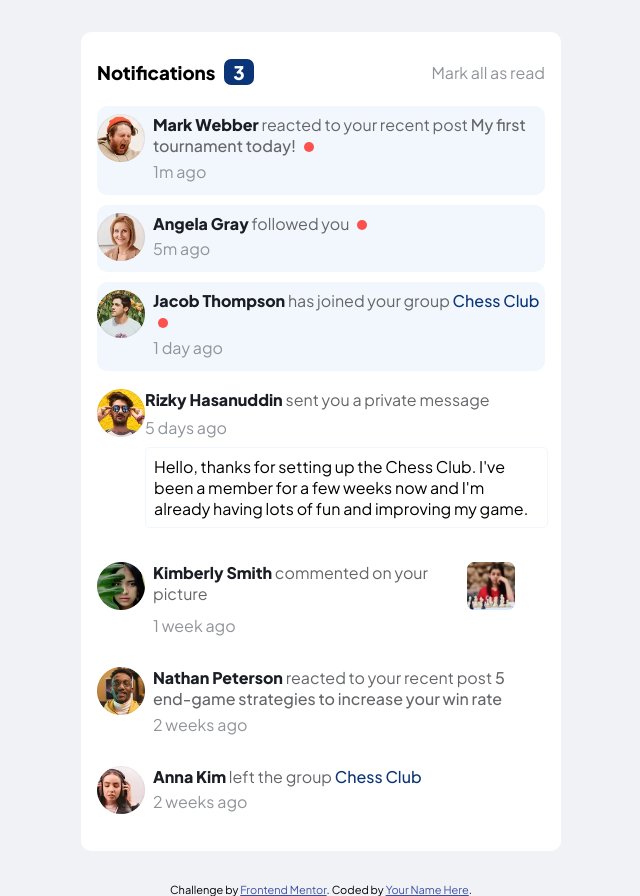
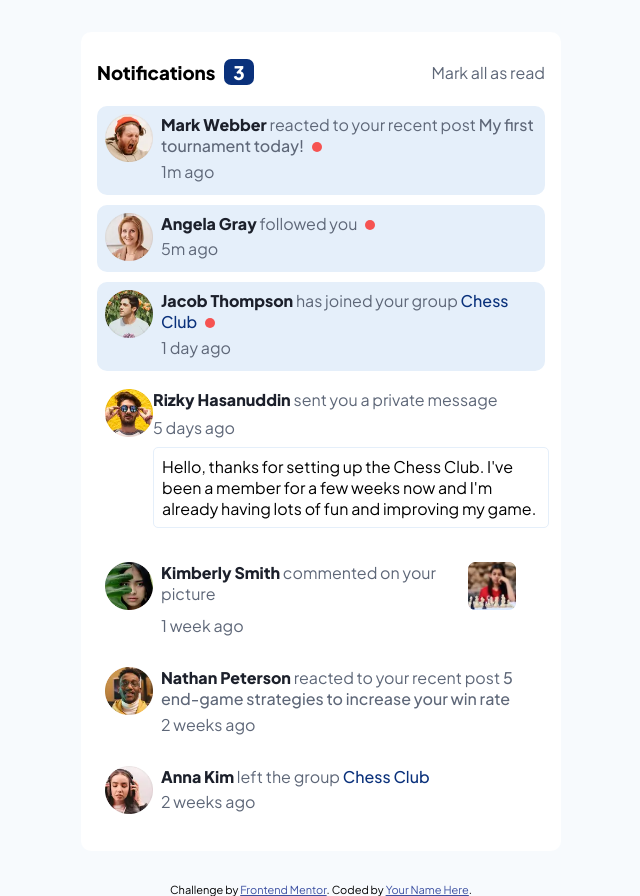
Before and after one commit to Ciscoo91/notifications-page-main, a plain HTML site: page index.html in a window 1280 px wide. Shown: the whole page, without its empty margins (319-959 px from the left). Drawn offline with Linux system fonts and the light colour scheme; files whose address does not match are found by name.

Commit message:
updated colors + padding left in notification item

```diff
--- a/assets/style.css
+++ b/assets/style.css
@@ -17,13 +17,13 @@
 
 
 :root {
-    --primaryBlue: rgb(11,53,119);
-    --dark: rgb(26, 29, 36);
-    --lightBg: rgb(240, 242, 246);
-    --lightGray: rgb(145,148,153);
-    --gray: rgb(100, 102, 105);
-    --danger: rgb(253,81,78);
-    --lightBlue: rgb(241, 247, 252);
+    --primaryBlue: hsl(219, 85%, 26%);
+    --dark: hsl(224, 21%, 14%);
+    --lightBg: hsl(210, 60%, 98%);
+    --grayishBlue: hsl(219, 14%, 63%);
+    --lightGray: hsl(211, 68%, 94%);
+    --gray: hsl(219, 12%, 42%);
+    --danger: hsl(1, 90%, 64%);
 }
 
 * {
@@ -69,14 +69,14 @@ body {
 }
 
 .mark-read{
-    color: var(--lightGray);
+    color: var(--gray);
     font-weight: 400;
 }
 
 .notification-item{
     border-radius: 10px;
     margin: 10px auto;
-    padding:.5rem 0;
+    padding:.5rem 0 .5rem .5rem;
     display: flex;
     justify-content: space-around;
     align-items: flex-start;
@@ -101,12 +101,12 @@ body {
     grid-row: 3 / -1;
     margin: .3rem 0 .5rem 0;
     padding: .5rem;
-    border: 1px solid var(--lightBlue);
+    border: 1px solid var(--lightGray);
     border-radius: 5px;
 }
 
  .unread {
-    background-color: var(--lightBlue);
+    background-color: var(--lightGray);
 }
 
 .avatar, .chess-image{
@@ -121,7 +121,7 @@ body {
 
 .notification-time{
     grid-column: 2 / -1;
-    color: var(--lightGray);
+    color: var(--gray);
     margin: .3rem 0;
 }
 
@@ -175,7 +175,7 @@ body {
 }
 
 .opened-message:hover{
-    background-color: var(--lightBlue);
+    background-color: var(--lightGray);
     cursor:pointer;
 }
 
```
